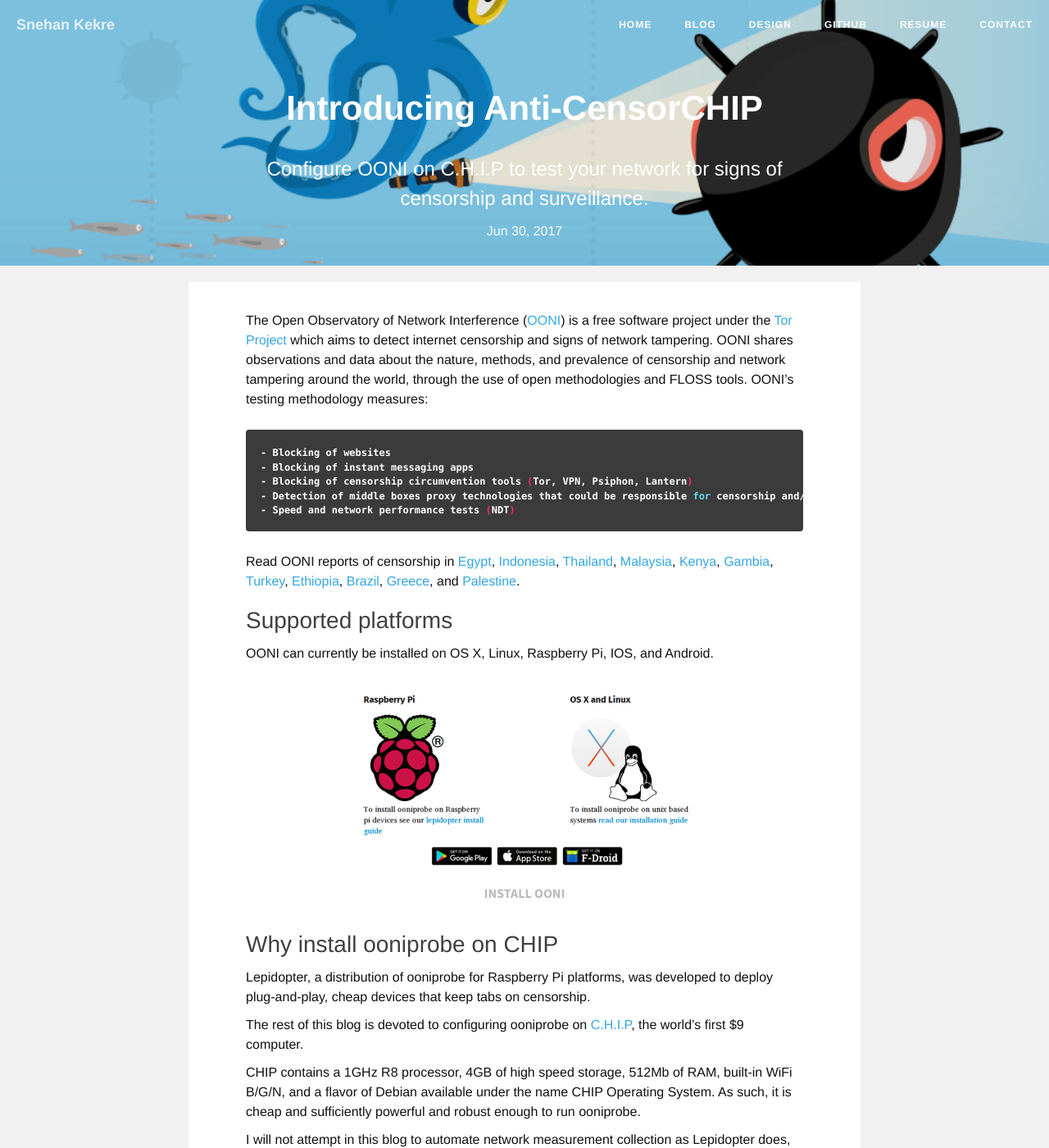
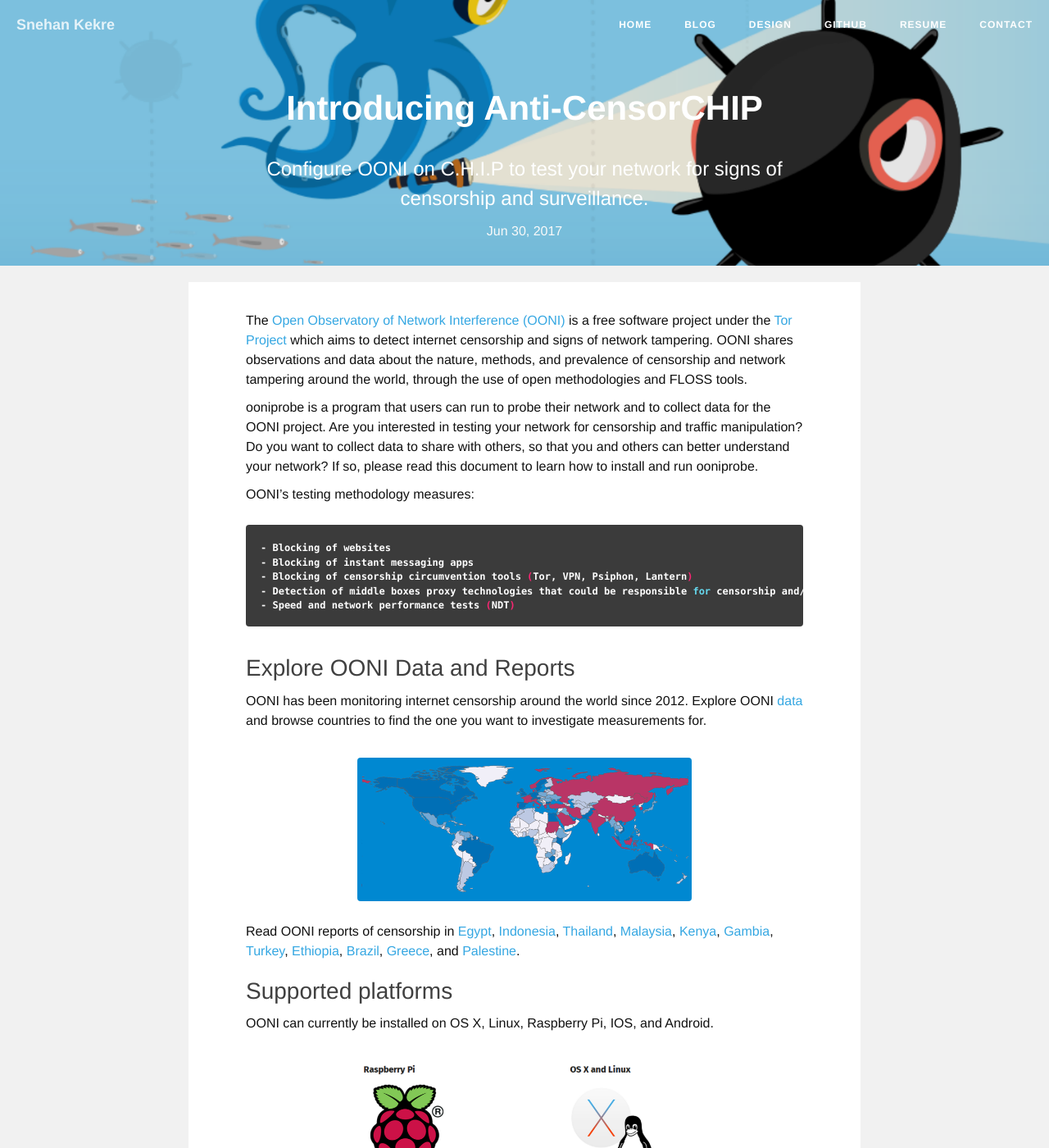
Before and after one commit to snehankekre/snehankekre.github.io, a Jekyll site: the page built from _posts/2017-06-30-anti-censorCHIP.md, in a window 1280 px wide and 1400 px high. Shown: the whole window at 82% size. Built offline with Jekyll 4.4.1, drawn with Linux system fonts in a browser that asks for light colours; some of the changed text lies outside the part shown.

Commit message:
update: formatting

```diff
--- a/_posts/2017-06-30-anti-censorCHIP.md
+++ b/_posts/2017-06-30-anti-censorCHIP.md
@@ -11,7 +11,10 @@
 published: True
 ---
 
-The Open Observatory of Network Interference ([OONI](https://ooni.torproject.org)) is a free software project under the [Tor Project](https://torproject.org) which aims to detect internet censorship and signs of network tampering. OONI shares observations and data about the nature, methods, and prevalence of censorship and network tampering around the world, through the use of open methodologies and FLOSS tools.
+The [Open Observatory of Network Interference (OONI)](https://ooni.torproject.org) is a free software project under the [Tor Project](https://torproject.org) which aims to detect internet censorship and signs of network tampering. OONI shares observations and data about the nature, methods, and prevalence of censorship and network tampering around the world, through the use of open methodologies and FLOSS tools.
+
+ooniprobe is a program that users can run to probe their network and to collect data for the OONI project. Are you interested in testing your network for censorship and traffic manipulation? Do you want to collect data to share with others, so that you and others can better understand your network? If so, please read this document to learn how to install and run ooniprobe.
+
 OONI's testing methodology measures:
 
 {% highlight shell %}
@@ -22,7 +25,17 @@
 - Speed and network performance tests (NDT)
 {% endhighlight %}
 
+## Explore OONI Data and Reports
+
+OONI has been monitoring internet censorship around the world since 2012. Explore OONI [data](https://explorer.ooni.torproject.org/) and browse countries to find the one you want to investigate measurements for.
+
+<figure>
+    <img src="{{ site.url }}/images/ooni-explorer-map.png">
+</figure>
+
+
 Read OONI reports of censorship in [Egypt](https://ooni.torproject.org/post/egypt-censors/), [Indonesia](https://ooni.torproject.org/post/indonesia-internet-censorship/), [Thailand](https://ooni.torproject.org/post/thailand-internet-censorship/), [Malaysia](https://ooni.torproject.org/post/malaysia-report/), [Kenya](https://ooni.torproject.org/post/kenya-study/), [Gambia](https://ooni.torproject.org/post/gambia-internet-shutdown/), [Turkey](https://ooni.torproject.org/post/turkey-internet-access-disruption/), [Ethiopia](https://ooni.torproject.org/post/ethiopia-internet-shutdown-amidst-recent-protests/), [Brazil](https://ooni.torproject.org/post/brazil-whatsapp-block/), [Greece](https://ooni.torproject.org/post/eeep-greek-censorship/), and [Palestine](https://ooni.torproject.org/post/hadara-palestine/).
+
 
 ## Supported platforms
 
@@ -41,9 +54,9 @@
 
 CHIP contains a 1GHz R8 processor, 4GB of high speed storage, 512Mb of RAM, built-in WiFi B/G/N, and a flavor of Debian available under the name CHIP Operating System. As such, it is cheap and sufficiently powerful and robust enough to run ooniprobe.
 
-I will not attempt in this blog to automate network measurement collection as Lepidopter does, but will provide a guide to configure ooniprobe on CHIP (anti-censorCHIP).
+I will not attempt to automate network measurement collection as Lepidopter does, but will provide a guide to configure ooniprobe on CHIP (anti-censorCHIP).
 
-In a later blog I hope to describe a plug-and-play version ooniprobe so as to enable users to contribute to the collection of network measurements consistently across time, without having to manually run ooniprobe from CHIP, regardless of their technical skills.
+In a later blog I hope to describe a plug-and-play of version ooniprobe so as to enable users to contribute to the collection of network measurements consistently across time, without having to manually run ooniprobe from CHIP, regardless of their technical skills.
 
 Before you start installing and running ooniprobe, I urge you to read the [**risks**](https://ooni.torproject.org/about/risks/) involved. Read it once more.
 
@@ -51,7 +64,7 @@
 
 To get configure WiFi, install Tor on CHIP, and connect over SSH, read my previous blog [post](https://snehankekre.github.io/headless-chip).
 
-# Installing ooniprobe on CHIP
+## Installing ooniprobe on CHIP
 
 **Step 1:** Log into CHIP either over a USB serial connection or SSH
 
@@ -92,7 +105,7 @@
 
 **Net test** is a set of measurements to assess what kind of internet censorship is occurring.
 
-**Decks** are a set of measurements to assess what kind of internet censorship is occurring.
+**Decks** are collections of ooniprobe nettests with some associated inputs.
 
 {% highlight shell %}
 mkdir my_decks
@@ -104,4 +117,26 @@
 
 If you have SSH configured over a Tor Hidden Service, you are now ready to deploy Anti-censorCHIP to overtly or covertly to monitor your network for signs of censorship and tampering.
 
+## Get Involved With OONI
+
+**Community**:
+
+Join OONI in IRC [#ooni on OFTC](ircs://irc.oftc.net:6697/#ooni) or on the [ooni-talk](https://lists.torproject.org/cgi-bin/mailman/listinfo/ooni-talk) and [ooni-dev](https://lists.torproject.org/cgi-bin/mailman/listinfo/ooni-dev) mailing lists to discuss the project, what you've learned from measurements and ways you can help out.
+
+If you are contributing regular ooniprobe measurements be sure to also subscribe to [ooni-operators](https://lists.torproject.org/cgi-bin/mailman/listinfo/ooni-operators) for important updates.
+
+**Partnerships**:
+
+Interested in exploring internet censorship? Learn about OONI's [partnership program](https://ooni.torproject.org/get-involved/partnership-program/).
+
+**Submit URLs for testing**:
+
+Help OONI detect censorship by submitting URLs for testing! Learn more [here](https://ooni.torproject.org/get-involved/contribute-test-lists).
+
+**Code and developer documentation**:
+
+OONI source code is available on [github](https://github.com/TheTorProject/ooni-probe) and mirrored on [Tor Project git](https://gitweb.torproject.org/ooni-probe.git). If you have code you would like to contribute you should open a [pull request](https://github.com/TheTorProject/ooni-probe/compare) or [file an issue](https://github.com/TheTorProject/ooni-probe/issues/new).
+
+If you are interested in hacking on OONI or writing your own nettests you should look at [developer documentation](https://ooni.torproject.org/docs/).
+
 > Questions? Reach out to <snehan@minerva.kgi.edu>
```
Also changed, not shown: images/ooni-explorer-map.png (added).
